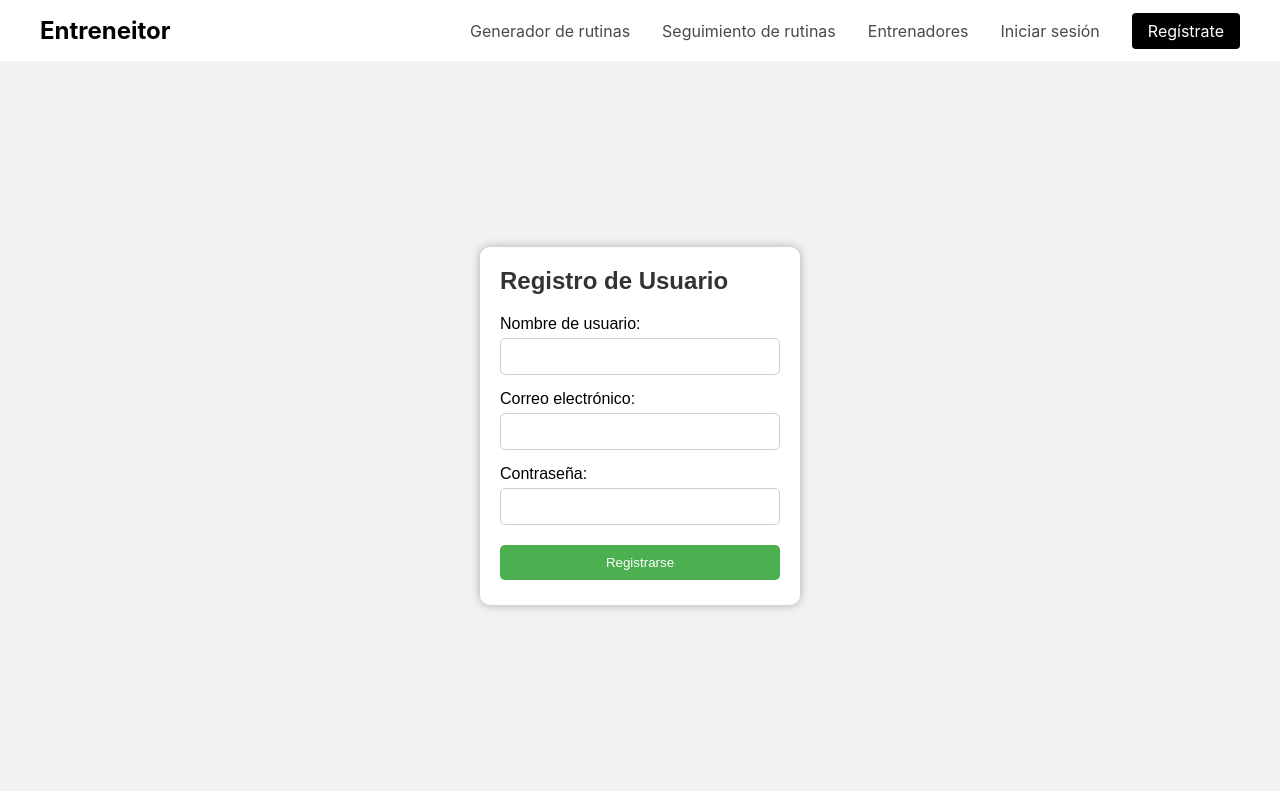
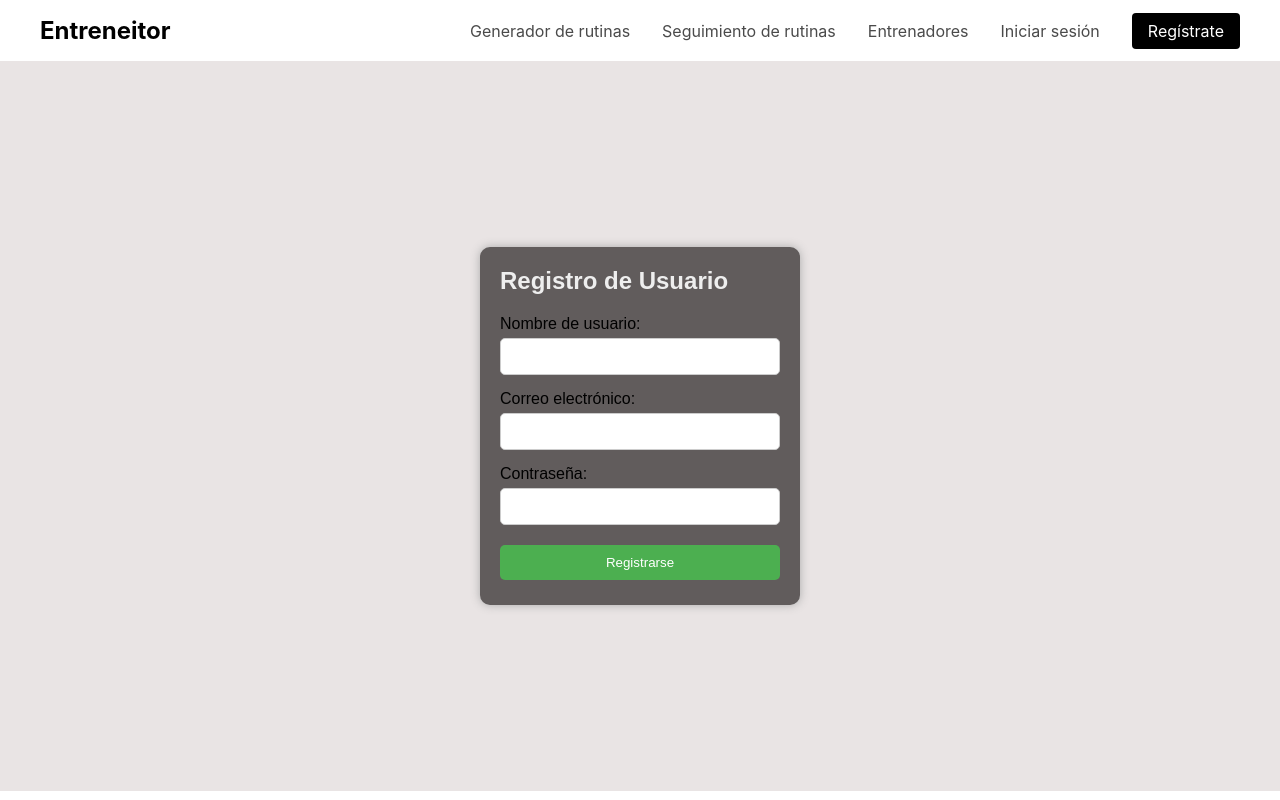
Before and after one commit to Salomorwil/Entreneitor, a plain HTML site: page registro_usuario.html in a window 1280 px wide. Drawn offline with Linux system fonts and the light colour scheme.

Commit message:
prueba de commit a styles incompleta

```diff
--- a/assets/styles.css
+++ b/assets/styles.css
@@ -69,7 +69,7 @@ body {
 /* Estilos para el formulario de registro */
 .registro-container {
     font-family: Arial, sans-serif;
-    background: #f2f2f2;
+    background: #e9e4e4;
     display: flex;
     justify-content: center;
     align-items: center;
@@ -78,7 +78,7 @@ body {
 }
 
 .registro-form {
-    background: white;
+    background: rgb(97, 92, 92);
     padding: 20px;
     border-radius: 10px;
     box-shadow: 0px 0px 10px #aaa;
@@ -113,7 +113,7 @@ body {
 
 .registro-form h2 {
     margin-bottom: 20px;
-    color: #333;
+    color: #eeeeee;
 }
 
 .mensaje-error {
```
